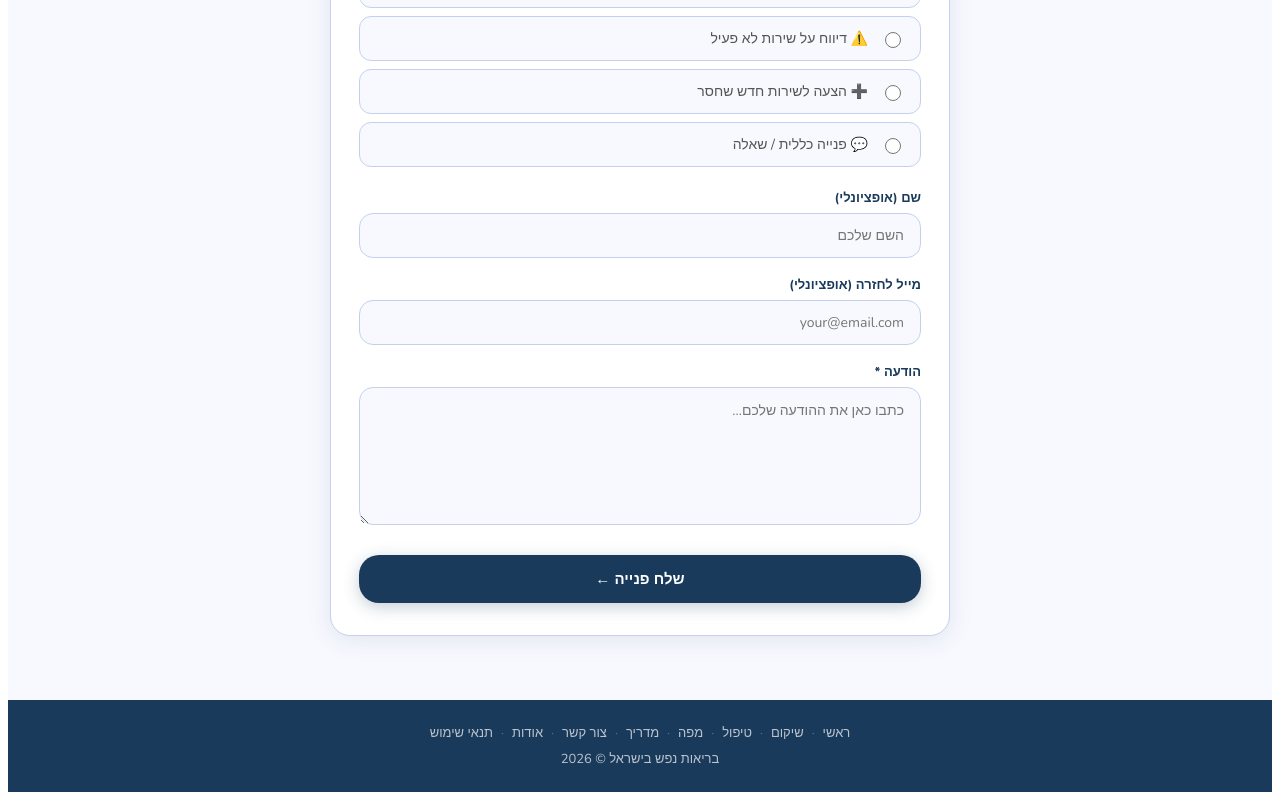
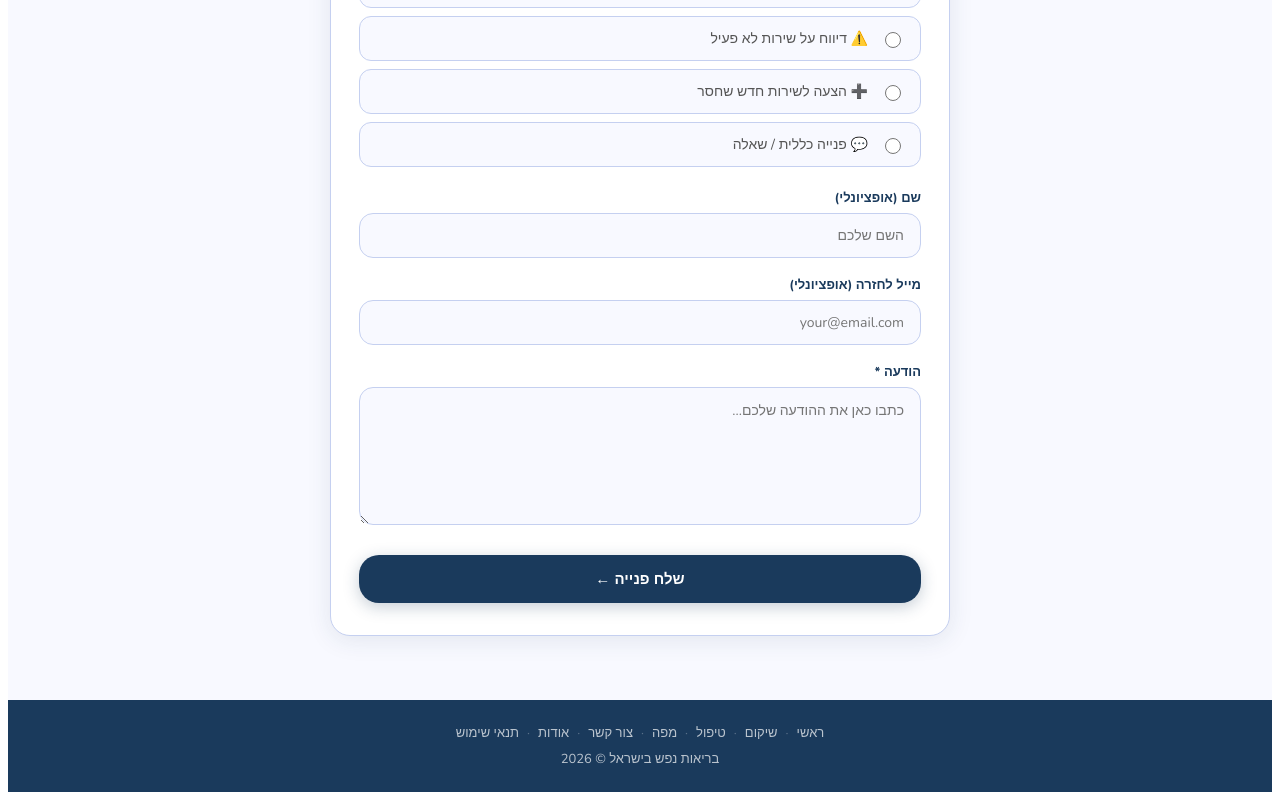
Before and after one commit to sivantelem-commits/rehab-directory, a Next.js app: page /contact in a window 1280 px wide. Shown: the part 593-1393 px from the top of the page. Built offline with nearby package versions, Linux system fonts and the light colour scheme.

Commit message:
Update contact.js

```diff
--- a/pages/contact.js
+++ b/pages/contact.js
@@ -2,7 +2,7 @@ import { useState, useEffect } from 'react'
 import { useRouter } from 'next/router'
 import Head from 'next/head'
 
-const NAV = [['/', 'ראשי'], ['/rehab', 'שיקום'], ['/treatment', 'טיפול'], ['/map', 'מפה'], ['/guide', 'מדריך'], ['/register', 'הוספת שירות'], ['/about', 'אודות'], ['/contact', 'צור קשר'], ['/admin', 'ניהול']]
+const NAV = [['/', 'ראשי'], ['/rehab', 'שיקום'], ['/treatment', 'טיפול'], ['/map', 'מפה'], ['/register', 'הוספת שירות'], ['/about', 'אודות'], ['/contact', 'צור קשר'], ['/admin', 'ניהול']]
 
 const TYPES = [
   { value: 'improvement', label: '💡 הצעה לשיפור הפורטל' },
@@ -174,7 +174,7 @@ export default function Contact() {
 
         <footer style={{ background: '#1A3A5C', color: 'rgba(255,255,255,0.7)', textAlign: 'center', padding: '24px', fontSize: 13 }}>
           <div style={{ marginBottom: 8 }}>
-            {[['/', 'ראשי'], ['/rehab', 'שיקום'], ['/treatment', 'טיפול'], ['/map', 'מפה'], ['/guide', 'מדריך'], ['/contact', 'צור קשר'], ['/about', 'אודות'], ['/legal', 'תנאי שימוש']].map(([href, label], i, arr) => (
+            {[['/', 'ראשי'], ['/rehab', 'שיקום'], ['/treatment', 'טיפול'], ['/map', 'מפה'], ['/contact', 'צור קשר'], ['/about', 'אודות'], ['/legal', 'תנאי שימוש']].map(([href, label], i, arr) => (
               <span key={href}>
                 <a href={href} style={{ color: 'rgba(255,255,255,0.7)', textDecoration: 'none' }}>{label}</a>
                 {i < arr.length - 1 && <span style={{ margin: '0 8px', opacity: 0.4 }}>·</span>}
```
